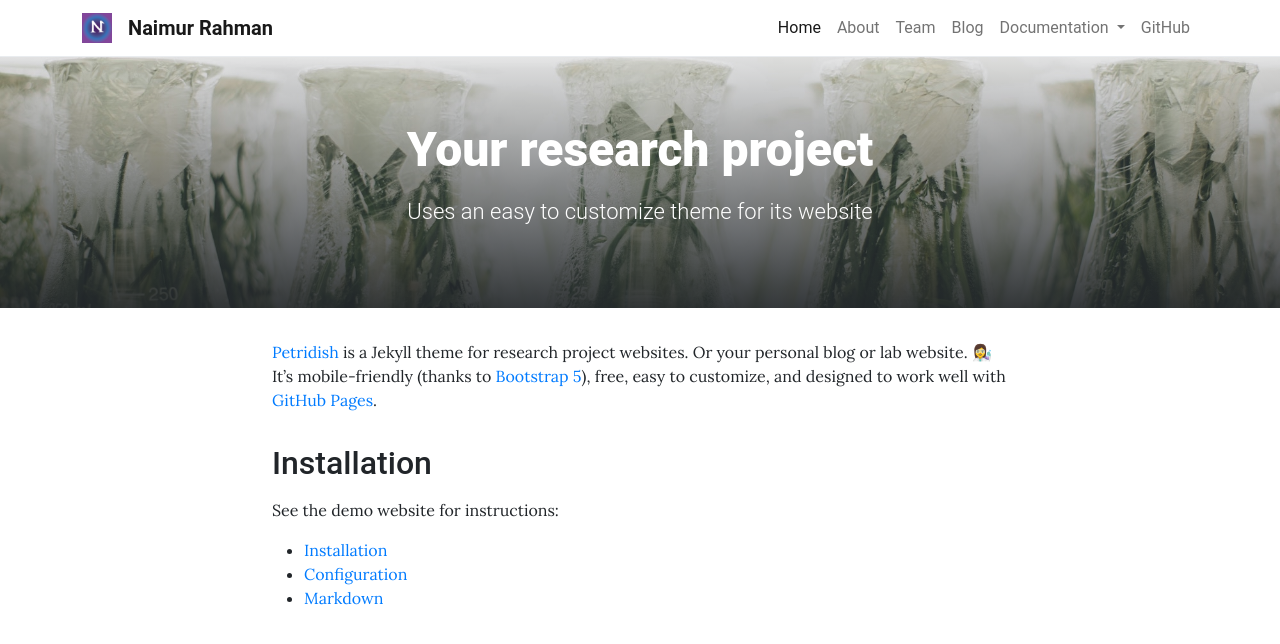
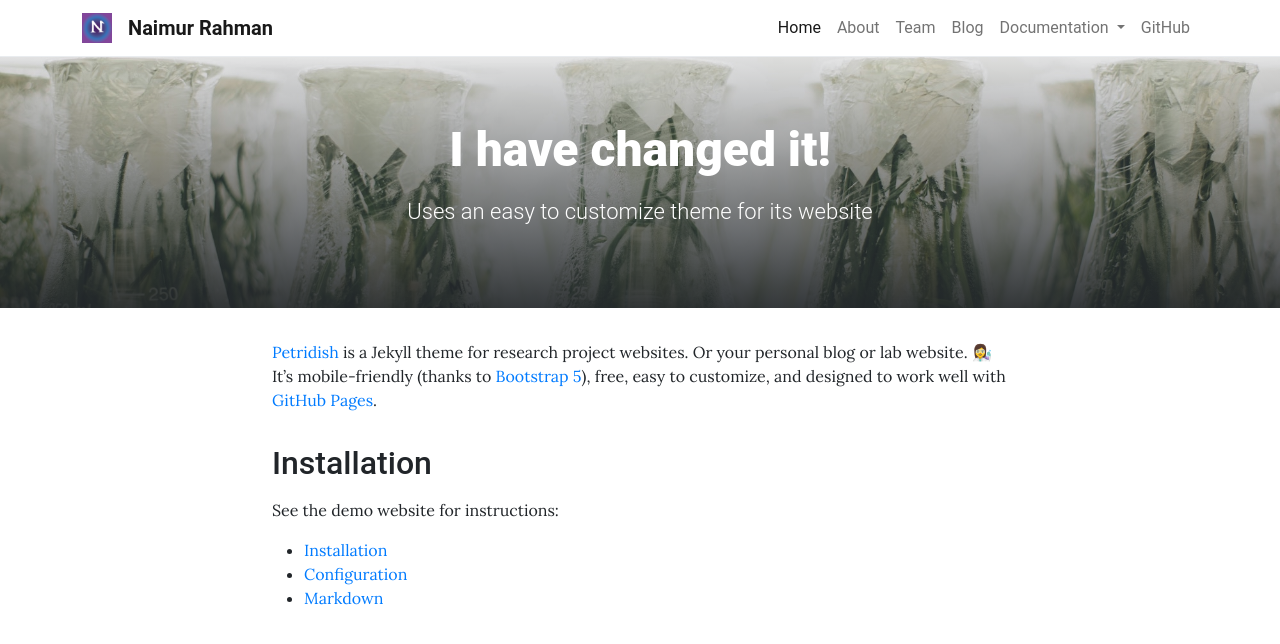
Before and after one commit to naimur105/naimur105.github.io, a Jekyll site: the page built from pages/home.md, in a window 1280 px wide and 900 px high, cut to the strip 0-647 px from the top of the window. Shown: the top 644 px of the strip. Built offline with Jekyll 4.4.1, drawn with Linux system fonts in a browser that asks for light colours.

Commit message:
changed title from vs code

```diff
--- a/pages/home.md
+++ b/pages/home.md
@@ -1,6 +1,6 @@
 ---
 layout: home
-title: Your research project
+title: I have changed it!
 description: Uses an easy to customize theme for its website
 background: /assets/theme/images/chuttersnap-146799-unsplash.jpg
 permalink: /
```
